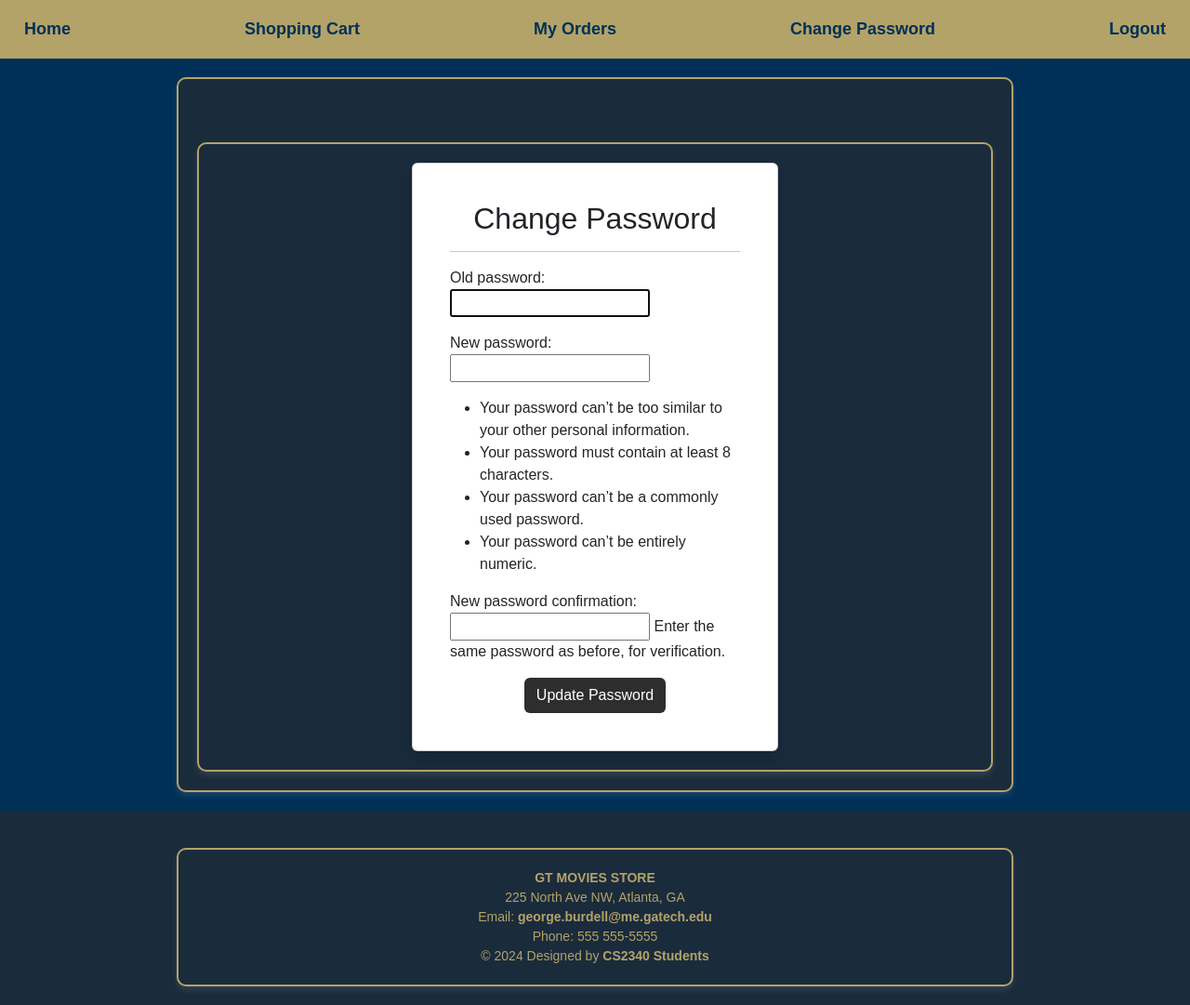
After one commit to madelinesanders/gtmoviesstore, a Django app: page /accounts/change-password/ in a window 1280 px wide. The commit adds this page. Shown: the whole page at 93% size. Run offline with Django 5.2, Linux system fonts and the light colour scheme; the visitor is signed in with stand-in values (Sample User, id 1); some libraries are stand-ins or nearby versions.

Commit message:
password change

```diff
--- /dev/null
+++ b/accounts/templates/accounts/password_change.html
@@ -0,0 +1,22 @@
+{% extends 'base.html' %}
+{% block content %}
+<div class="container mt-5">
+    <div class="row justify-content-center">
+        <div class="col-md-6">
+            <div class="card shadow p-4">
+                <div class="card-body">
+                    <h2 class="text-center">Change Password</h2>
+                    <hr>
+                    <form method="post">
+                        {% csrf_token %}
+                        {{ form.as_p }}
+                        <div class="text-center mt-3">
+                            <button type="submit" class="btn bg-dark text-white">Update Password</button>
+                        </div>
+                    </form>
+                </div>
+            </div>
+        </div>
+    </div>
+</div>
+{% endblock %}
--- a/accounts/urls.py
+++ b/accounts/urls.py
@@ -1,9 +1,18 @@
 from django.urls import path
+from django.contrib.auth import views as auth_views  # Import auth views for password change
 from . import views
+
 urlpatterns = [
     path('signup/', views.signup, name='accounts.signup'),
     path('login/', views.login, name='accounts.login'),
     path('logout/', views.logout, name='accounts.logout'),
     path('orders/', views.orders, name='accounts.orders'),
 
+    # Password Change Feature
+    path('change-password/', auth_views.PasswordChangeView.as_view(
+        template_name='accounts/password_change.html',
+        success_url='/accounts/change-password/done/'
+    ), name='accounts.change_password'),
+
+    path('change-password/done/', views.password_change_done, name='accounts.password_change_done'),
 ]
--- a/gtmoviesstore/settings.py
+++ b/gtmoviesstore/settings.py
@@ -113,7 +113,7 @@ AUTH_PASSWORD_VALIDATORS = [
 
 LANGUAGE_CODE = "en-us"
 
-TIME_ZONE = "UTC"
+TIME_ZONE = 'America/New_York'
 
 USE_I18N = True
 
--- a/gtmoviesstore/templates/base.html
+++ b/gtmoviesstore/templates/base.html
@@ -97,6 +97,7 @@
         <a href="{% url 'cart.index' %}">Shopping Cart</a>
         {% if user.is_authenticated %}
             <a href="{% url 'accounts.orders' %}">My Orders</a>
+            <a href="{% url 'accounts.change_password' %}">Change Password</a>
             <a href="{% url 'accounts.logout' %}">Logout</a>
         {% else %}
             <a href="{% url 'accounts.login' %}">Login</a>
--- a/home/templates/home/index.html
+++ b/home/templates/home/index.html
@@ -132,6 +132,7 @@
             <a href="{% url 'home' %}">Home</a>
             <a href="{% url 'cart.index' %}">Shopping Cart</a>
             <a href="{% url 'accounts.orders' %}">My Orders</a>
+            <a href="{% url 'accounts.change_password' %}">Change Password</a>
             <a href="{% url 'accounts.logout' %}">Logout</a>
         </div>
 
--- a/movie_information/templates/movie_information/movie_detail.html
+++ b/movie_information/templates/movie_information/movie_detail.html
@@ -281,6 +281,7 @@
         <a href="{% url 'home' %}">Home</a>
         <a href="{% url 'cart.index' %}" class="nav-link">Shopping Cart</a>
         <a href="{% url 'accounts.orders' %}">My Orders</a>
+        <a href="{% url 'accounts.change_password' %}">Change Password</a>
         <a href="{% url 'accounts.logout' %}">Logout</a>
     </div>
 
--- a/shopping_cart/templates/shopping_cart/cart.html
+++ b/shopping_cart/templates/shopping_cart/cart.html
@@ -123,6 +123,7 @@
     <a href="{% url 'home' %}">Home</a>
     <a href="{% url 'cart.index' %}">Shopping Cart</a>
     <a href="{% url 'accounts.orders' %}">My Orders</a>
+    <a href="{% url 'accounts.change_password' %}">Change Password</a>
     <a href="{% url 'accounts.logout' %}">Logout</a>
 </div>
 
```
Also changed, not shown: accounts/templates/accounts/password_change_done.html (added, +16 -0 lines), accounts/views.py (+20 -2 lines).
